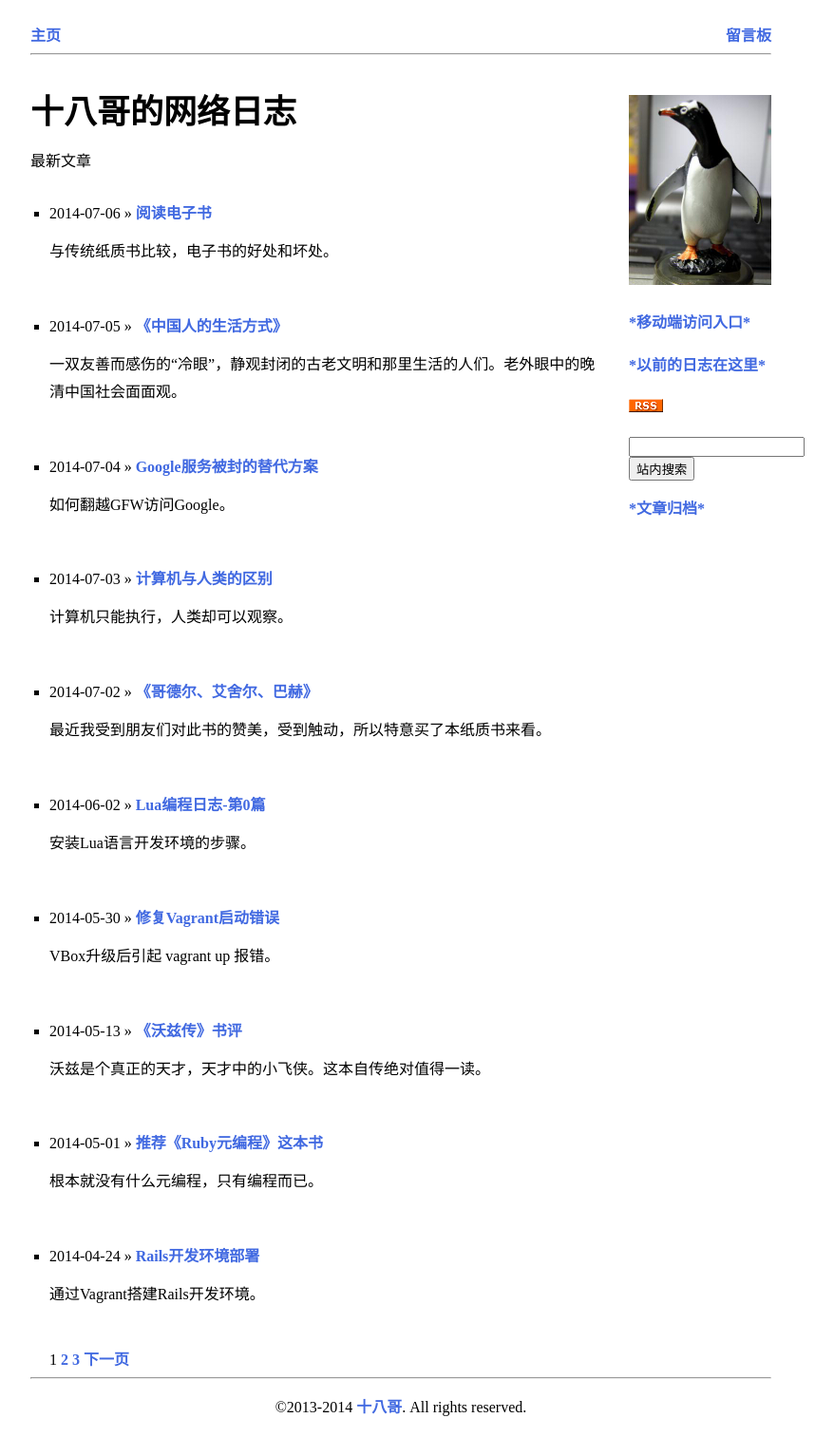
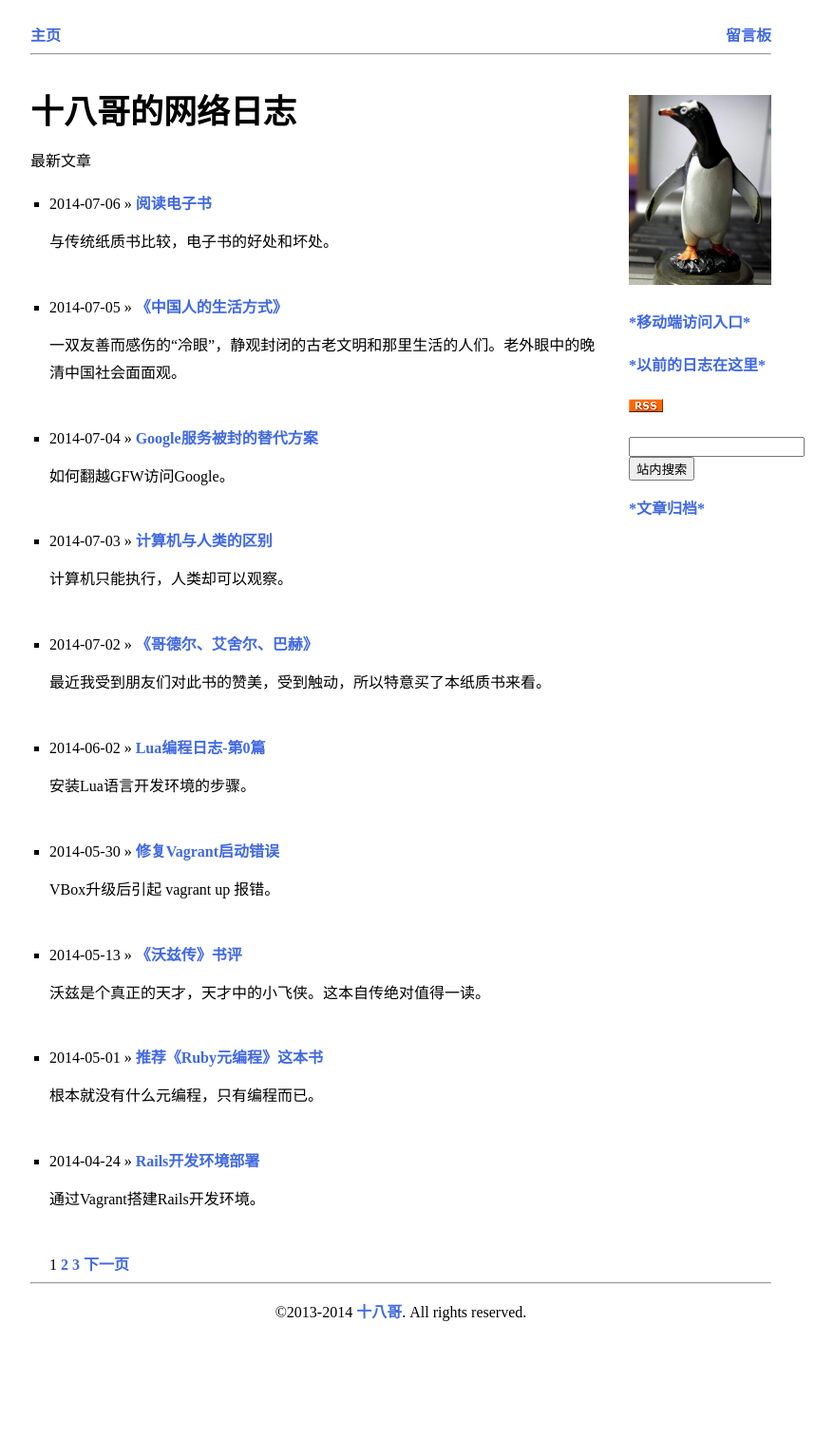
Before and after one commit to cforth/blog, a Jekyll site: the page built from index.html, in a window 1280 px wide. Shown: the whole page at 95% size, without its empty margins (218-1096 px from the left). Built offline with Jekyll 4.4.1, drawn with Linux system fonts in a browser that asks for light colours; Markdown is read by kramdown in place of the engine named in the settings; the list of posts is cut into pages by our own code; comment, search, counter and statistics services are not loaded; after the commit the page ends 1413 px from its top, so only the background shows below that.

Commit message:
美化界面

```diff
--- a/css/mystyle.css
+++ b/css/mystyle.css
@@ -89,10 +89,6 @@ ul {
   padding-left:20px;
 }
 
-li {
-  padding-top:10px;
-}
-
 pre {
   background-color: #F8F8F8;
   padding: 10px;
```
